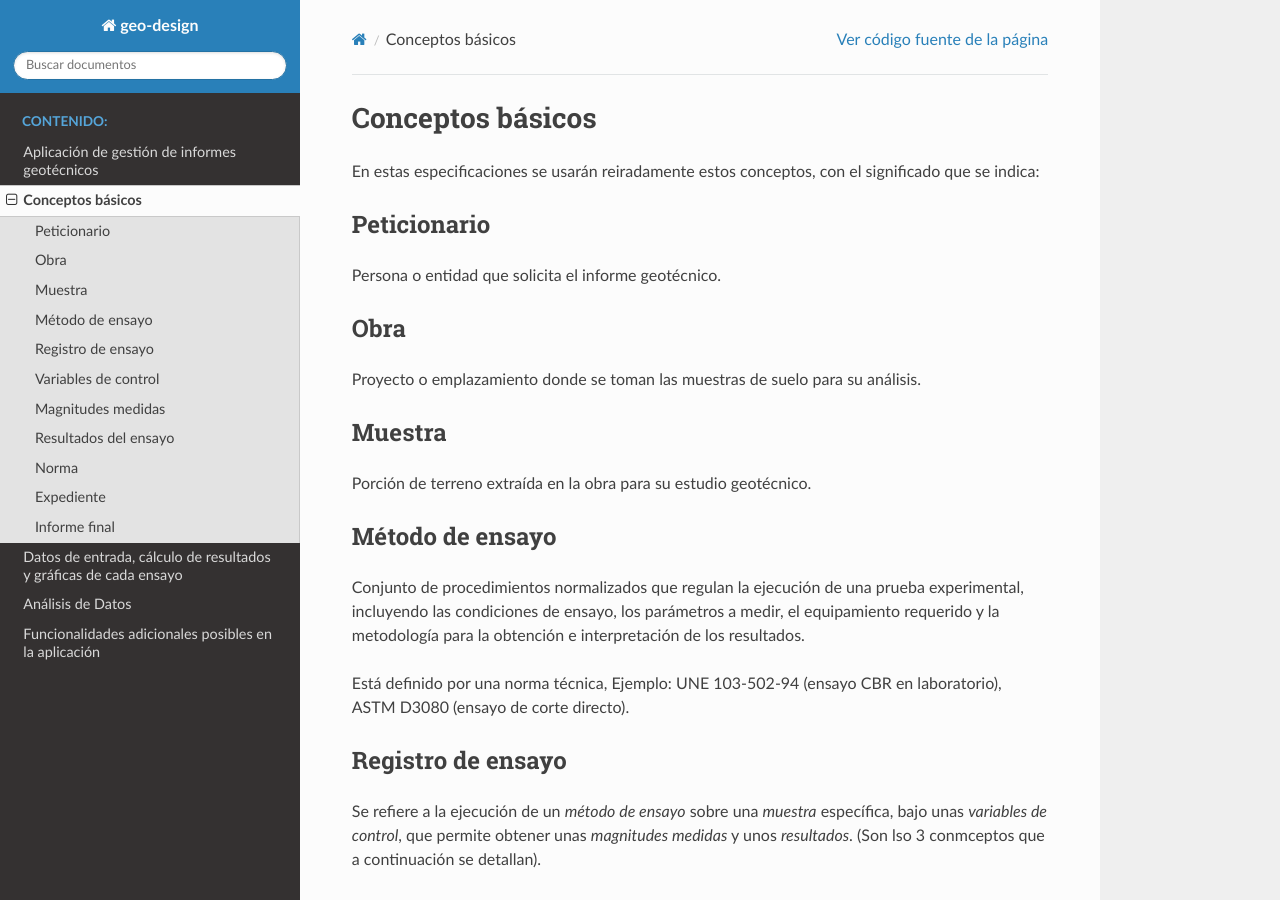
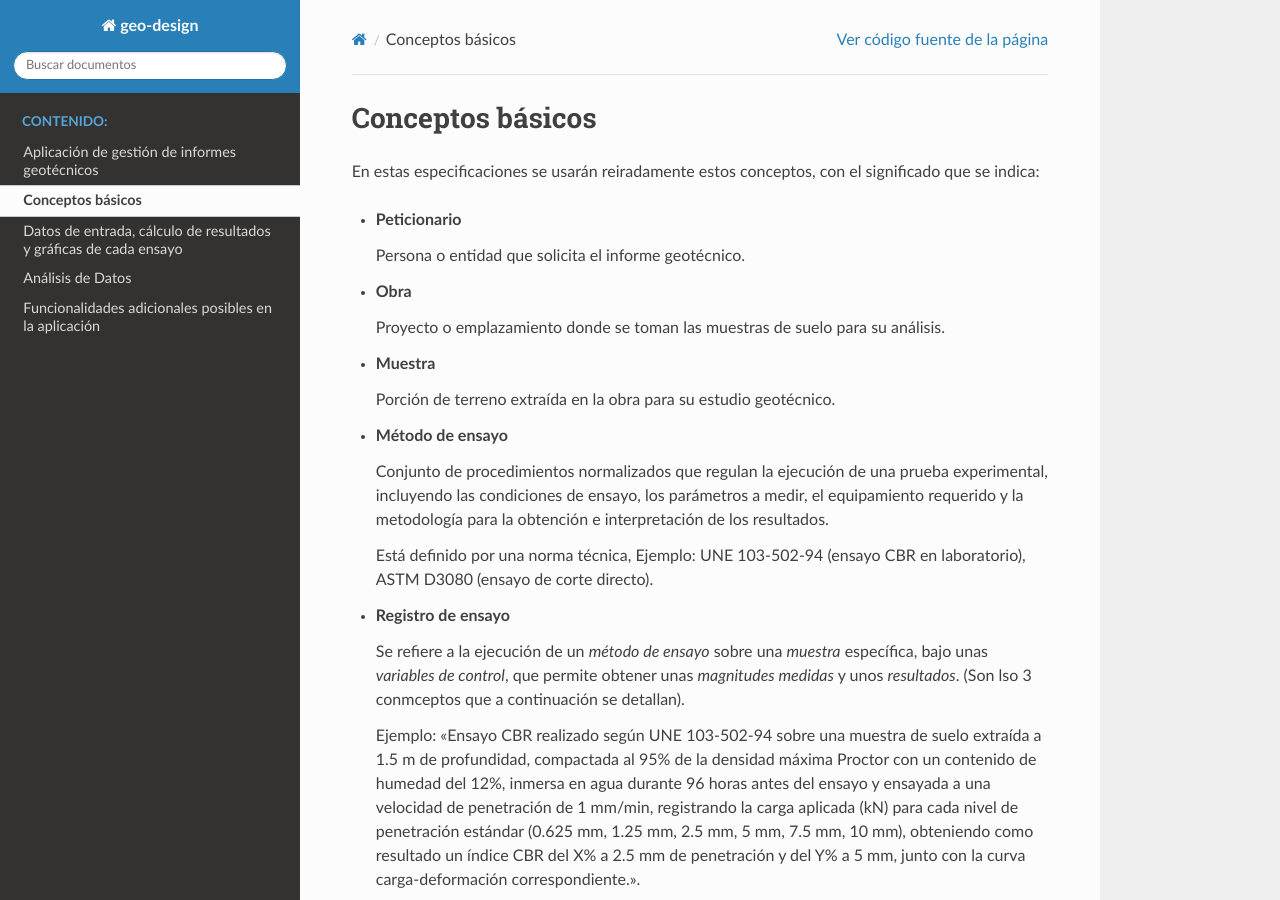
Before and after one commit to javrui/geo-design, a Sphinx documentation site: the page built from source/conceptos_basicos.md, in a window 1280 px wide and 900 px high. Built offline with Sphinx 7.4.7 and the Read the Docs theme 3.1.0, drawn with Linux system fonts in a browser that asks for light colours.

Commit message:
rediseñar conceptos_basicos

```diff
--- a/source/conceptos_basicos.md
+++ b/source/conceptos_basicos.md
@@ -1,53 +1,54 @@
 # Conceptos básicos
 En estas especificaciones se usarán reiradamente estos conceptos, con el significado que se indica:
 
-## Peticionario
+- ## Peticionario
+
   Persona o entidad que solicita el informe geotécnico.
 
-## Obra
+- ## Obra
 
-Proyecto o emplazamiento donde se toman las muestras de suelo para su análisis.
+  Proyecto o emplazamiento donde se toman las muestras de suelo para su análisis.
 
-## Muestra
+- ## Muestra
 
-Porción de terreno extraída en la obra para su estudio geotécnico.
+  Porción de terreno extraída en la obra para su estudio geotécnico.
 
-## Método de ensayo
+- ## Método de ensayo
 
-Conjunto de procedimientos normalizados que regulan la ejecución de una prueba experimental, incluyendo las condiciones de ensayo, los parámetros a medir, el equipamiento requerido y la metodología para la obtención e interpretación de los resultados.
+  Conjunto de procedimientos normalizados que regulan la ejecución de una prueba experimental, incluyendo las condiciones de ensayo, los parámetros a medir, el equipamiento requerido y la metodología para la obtención e interpretación de los resultados.
 
-Está definido por una norma técnica, Ejemplo: UNE 103-502-94 (ensayo CBR en laboratorio), ASTM D3080 (ensayo de corte directo).
+  Está definido por una norma técnica, Ejemplo: UNE 103-502-94 (ensayo CBR en laboratorio), ASTM D3080 (ensayo de corte directo).
 
-## Registro de ensayo
+- ## Registro de ensayo
 
-Se refiere a la ejecución de un *método de ensayo* sobre una *muestra* específica, bajo unas *variables de control*, que permite obtener unas *magnitudes medidas* y unos  *resultados*. (Son lso 3 conmceptos que a continuación se detallan).
+  Se refiere a la ejecución de un *método de ensayo* sobre una *muestra* específica, bajo unas *variables de control*, que permite obtener unas *magnitudes medidas* y unos  *resultados*. (Son lso 3 conmceptos que a continuación se detallan).
 
-Ejemplo: "Ensayo CBR realizado según UNE 103-502-94 sobre una muestra de suelo extraída a 1.5 m de profundidad, compactada al 95% de la densidad máxima Proctor con un contenido de humedad del 12%, inmersa en agua durante 96 horas antes del ensayo y ensayada a una velocidad de penetración de 1 mm/min, registrando la carga aplicada (kN) para cada nivel de penetración estándar (0.625 mm, 1.25 mm, 2.5 mm, 5 mm, 7.5 mm, 10 mm), obteniendo como resultado un índice CBR del X% a 2.5 mm de penetración y del Y% a 5 mm, junto con la curva carga-deformación correspondiente.".
+  Ejemplo: "Ensayo CBR realizado según UNE 103-502-94 sobre una muestra de suelo extraída a 1.5 m de profundidad, compactada al 95% de la densidad máxima Proctor con un contenido de humedad del 12%, inmersa en agua durante 96 horas antes del ensayo y ensayada a una velocidad de penetración de 1 mm/min, registrando la carga aplicada (kN) para cada nivel de penetración estándar (0.625 mm, 1.25 mm, 2.5 mm, 5 mm, 7.5 mm, 10 mm), obteniendo como resultado un índice CBR del X% a 2.5 mm de penetración y del Y% a 5 mm, junto con la curva carga-deformación correspondiente.".
 
-## Variables de control
+- ## Variables de control
 
-Son los factores que pueden ser ajustados o controlados durante la ejecución del ensayo.
+  Son los factores que pueden ser ajustados o controlados durante la ejecución del ensayo.
 
-Ejemplo: contenido de humedad, carga normal aplicada, gradiente hidráulico, tiempo de inmersión, tasa de deformación.
+  Ejemplo: contenido de humedad, carga normal aplicada, gradiente hidráulico, tiempo de inmersión, tasa de deformación.
 
-## Magnitudes medidas
+- ## Magnitudes medidas
 
-Son los valores obtenidos directamente de los instrumentos de medición durante la ejecución del ensayo y que permiten el cálculo de los parámetros geotécnicos resultantes.
+  Son los valores obtenidos directamente de los instrumentos de medición durante la ejecución del ensayo y que permiten el cálculo de los parámetros geotécnicos resultantes.
 
-Ejemplo: carga aplicada (kN), desplazamiento (mm), caudal de agua (cm³/s), deformación unitaria (%).
+  Ejemplo: carga aplicada (kN), desplazamiento (mm), caudal de agua (cm³/s), deformación unitaria (%).
 
-## Resultados del ensayo
+- ## Resultados del ensayo
 
-Son las magnitudes derivadas del análisis del ensayo y que caracterizan el comportamiento del suelo. Ejemplo: índice CBR (%), coeficiente de permeabilidad (cm/s), cohesión (kPa), ángulo de fricción interna (°).
+  Son las magnitudes derivadas del análisis del ensayo y que caracterizan el comportamiento del suelo. Ejemplo: índice CBR (%), coeficiente de permeabilidad (cm/s), cohesión (kPa), ángulo de fricción interna (°).
 
-## Norma
+- ## Norma
 
-Estándar técnico aplicado en la ejecución del ensayo (ejemplo: UNE 103 101:1995).
+  Estándar técnico aplicado en la ejecución del ensayo (ejemplo: UNE 103 101:1995).
 
-## Expediente
+- ## Expediente
 
-Conjunto estructurado de documentos, datos y registros relacionados con un estudio geotécnico. Contempla uno o mas *registros de ensayo* sobre una o mas muestras.
+  Conjunto estructurado de documentos, datos y registros relacionados con un estudio geotécnico. Contempla uno o mas *registros de ensayo* sobre una o mas muestras.
 
-## Informe final
+- ## Informe final
 
-Documento en formato PDF entregado al cliente, que contiene los resultados y conclusiones del estudio geotécnico.
+  Documento en formato PDF entregado al cliente, que contiene los resultados y conclusiones del estudio geotécnico.
```
Also changed, not shown: source/especificacion del desarrollo.md (+1 -1 lines).
